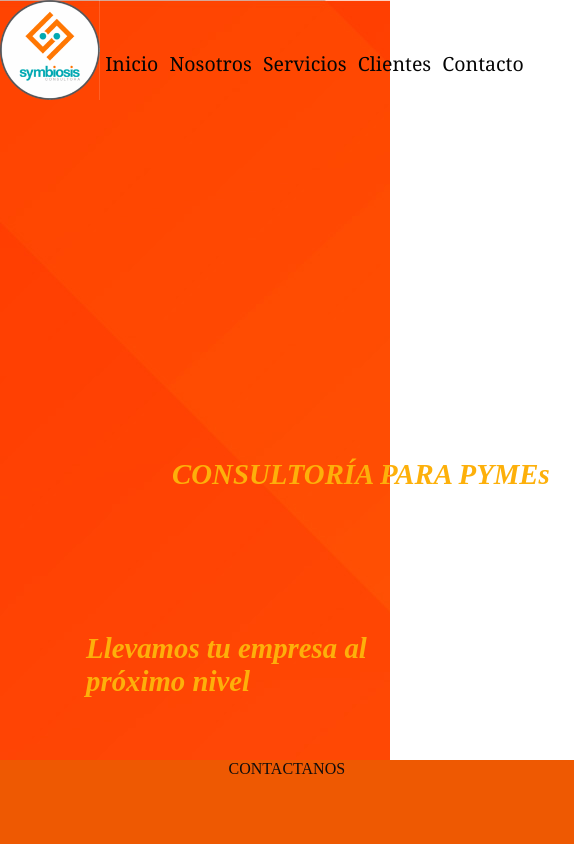
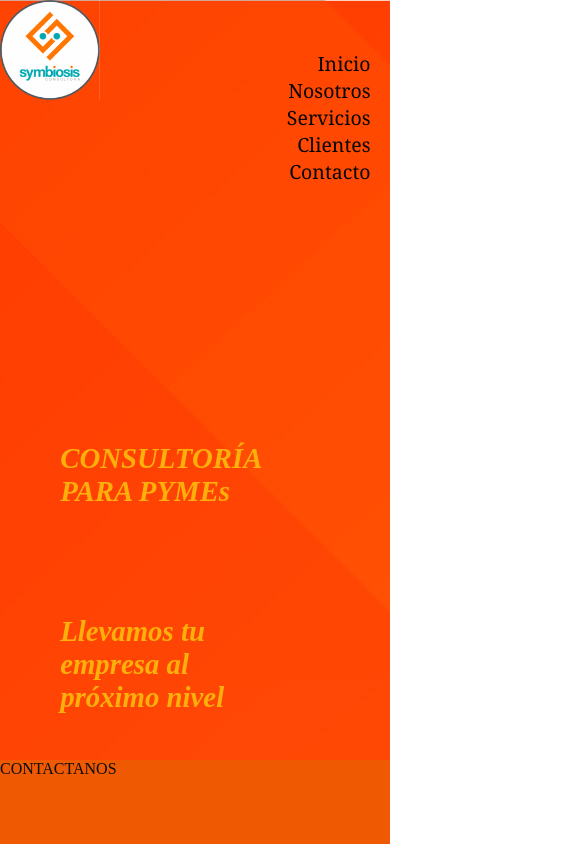
Before and after one commit to evangelinaazario/PFAzario, a plain HTML site: page index.html in a window 390 px wide. Shown: the top 844 px of the page, 585 px wide, since content can reach past the window. Drawn offline with Linux system fonts and the light colour scheme.

Commit message:
modifique css para mejorar responsive

```diff
--- a/css/style.css
+++ b/css/style.css
@@ -118,13 +118,17 @@ header {
     grid-template-columns: repeat(3, 1fr);
     grid-template-rows: 1fr;
     list-style: none;
+    grid-column: 1/4;
+    grid-row: 1/1;
 }
 
 main {
     grid-area: main;
     display: grid;
     grid-template-columns: repeat(3, 1fr);
-    grid-template-rows: repeat(3, 1fr)
+    grid-template-rows: repeat(3, 1fr);
+    grid-column: 1/4;
+    grid-row: 2/3;
 }
 
 
@@ -162,13 +166,10 @@ footer {
     bottom: 0;
     color: rgb(14, 13, 13);
     background-size: 100% auto;
-    background-repeat: repeat-x;
     min-height: 10vh;
     grid-column: 1/4;
-    grid-row: 4/4;
+    grid-row: 3/3;
 }
-
-
 @media (max-width: 768px) {
     .containerGrid {
         grid-template-columns: repeat(2, 1fr);
@@ -187,16 +188,19 @@ footer {
     }
 
     .barraNav {
-        grid-column: 2 /4;
+        grid-column: 2 /3;
         grid-row: 1 / 1;
         font-size: small;
         gap: 5%;
+        margin-right: 10%;
 
     }
 
     main h1 {
-        grid-column: 1 /3;
-        grid-row: 1 / 2;
+        grid-area: main;
+        grid-column: 1/3;
+        grid-row: 2/2;
+        justify-content: left;
     }
 
     main h2 {
@@ -229,6 +233,7 @@ footer {
             "footer "
     }
 
+
     header {
         grid-area: header;
         grid-template-columns: repeat(2, 1fr);
@@ -243,11 +248,10 @@ footer {
     }
 
     .barraNav {
-        grid-column: 2/ 3;
-        grid-row: 1/ 1;
-        font-size: small;
-        gap: 3%;
-
+        flex-direction: column;
+        align-items:flex-end;
+        background: unset;
+        }
     }
 
     main {
@@ -257,8 +261,10 @@ footer {
     }
 
     main h1 {
-        grid-column: 1 /3;
+        grid-column: 1 /2;
         grid-row: 1/ 1;
+        justify-content: left;
+        align-items: center;
     }
 
     main h2 {
@@ -267,5 +273,9 @@ footer {
         justify-content: left;
         align-items: center;
     }
+    footer{
+        grid-area: footer;
+        grid-template-columns: repeat(2, 1fr);
+        grid-template-rows: 1fr;
 
-}
+    }
```
